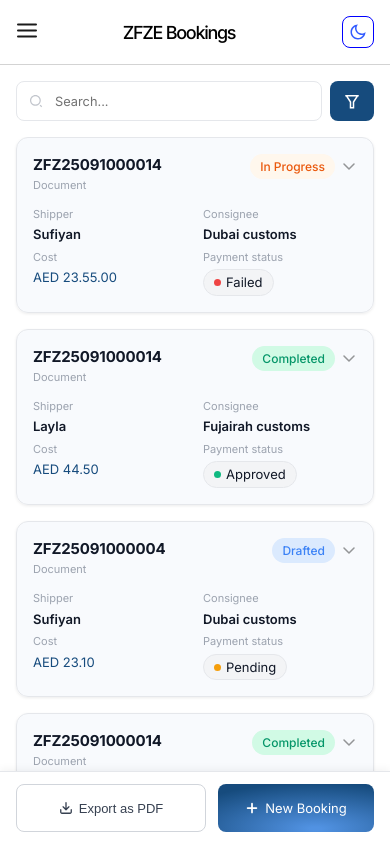
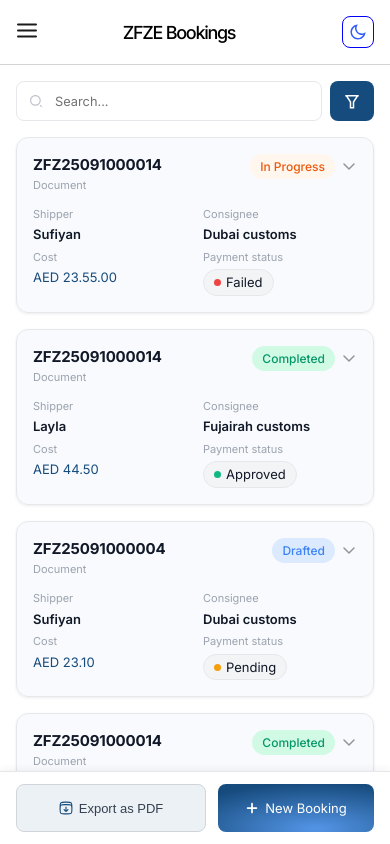
Before and after one commit to marketlubeDev/Zajel-Customs, a plain HTML site: page booking.html in a window 390 px wide. Drawn offline with Linux system fonts and the light colour scheme.

Commit message:
Update booking button SVG icon and modify table button background color for improved aesthetics and consistency

```diff
--- a/assets/css/components/table.css
+++ b/assets/css/components/table.css
@@ -556,7 +556,7 @@
     justify-content: center;
     gap: 6px;
     height: 48px;
-    background: white;
+    background-color: rgba(22, 75, 125, 0.08);
     border: 1px solid #d1d5db;
     border-radius: 8px;
     font-size: 13px;
--- a/booking.html
+++ b/booking.html
@@ -567,14 +567,8 @@
           <!-- Mobile Action Buttons -->
           <div class="booking-mobile-actions">
             <button class="export-btn">
-              <svg width="16" height="16" viewBox="0 0 16 16" fill="none">
-                <path
-                  d="M14 10V12.6667C14 13.0203 13.8595 13.3594 13.6095 13.6095C13.3594 13.8595 13.0203 14 12.6667 14H3.33333C2.97971 14 2.64057 13.8595 2.39052 13.6095C2.14048 13.3594 2 13.0203 2 12.6667V10M4.66667 6.66667L8 10M8 10L11.3333 6.66667M8 10V2"
-                  stroke="currentColor"
-                  stroke-width="1.5"
-                  stroke-linecap="round"
-                  stroke-linejoin="round"
-                />
+              <svg xmlns="http://www.w3.org/2000/svg" width="19" height="18" viewBox="0 0 19 18" fill="none">
+                <path d="M1.5 11.1053V7.73684C1.5 4.56106 1.5 2.97318 2.48659 1.98659C3.47318 1 5.06106 1 8.23684 1H10.7632C13.9389 1 15.5269 1 16.5134 1.98659C17.5 2.97318 17.5 4.56106 17.5 7.73684V11.1053M12.0263 11.1053C12.0263 11.1053 10.1657 13.6315 9.5 13.6315C8.83423 13.6316 6.97368 11.1052 6.97368 11.1052M9.5 13.2105V7.73684M11.1842 17H7.81579C5.04739 17 3.66318 17 2.73152 16.2354C2.56096 16.0954 2.40457 15.939 2.2646 15.7685C1.5 14.8368 1.5 13.4526 1.5 10.6842C1.5 7.91579 1.5 6.5316 2.2646 5.59994C2.40457 5.42938 2.56096 5.27299 2.73152 5.13302C3.66318 4.36842 5.04739 4.36842 7.81579 4.36842H11.1842C13.9526 4.36842 15.3368 4.36842 16.2685 5.13302C16.439 5.27299 16.5954 5.42938 16.7354 5.59994C17.5 6.5316 17.5 7.91579 17.5 10.6842C17.5 13.4526 17.5 14.8368 16.7354 15.7685C16.5954 15.939 16.439 16.0954 16.2685 16.2354C15.3368 17 13.9526 17 11.1842 17Z" stroke="#164B7D" stroke-width="1.5" stroke-linecap="round" stroke-linejoin="round"/>
               </svg>
               Export as PDF
             </button>
```
